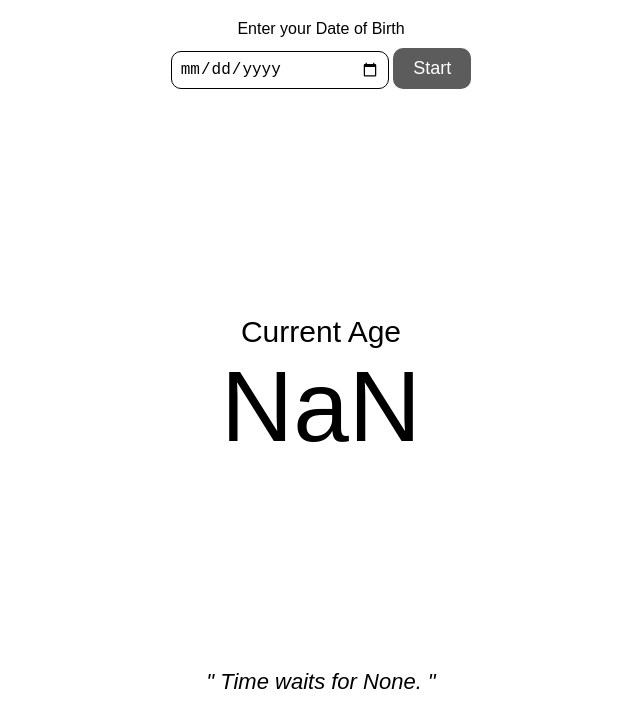
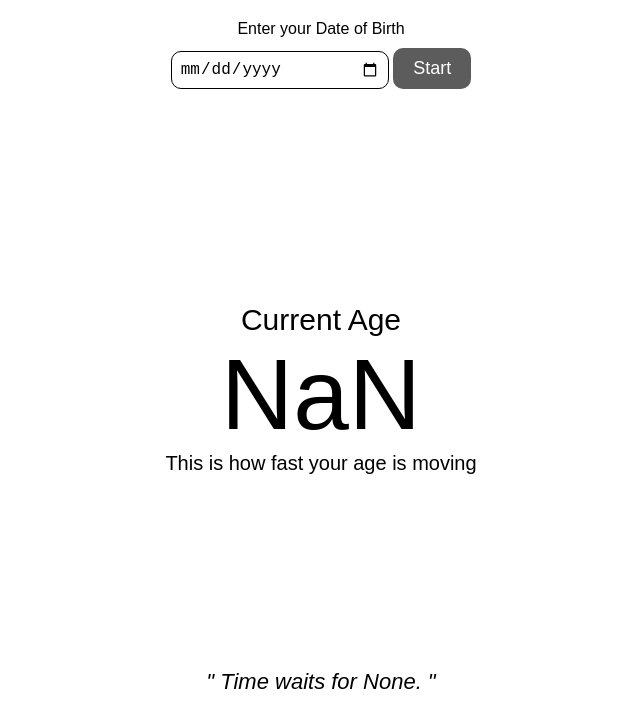
Before and after one commit to nikhitkumar00/Age-Calculator, a plain HTML site: page index.html in a window 1280 px wide. Both pictures are taken after a click on the button "Start". Shown: the whole page, without its empty margins (319-959 px from the left). Drawn offline with Linux system fonts and the light colour scheme.

Commit message:
added caption for time importance

```diff
--- a/index.html
+++ b/index.html
@@ -18,6 +18,7 @@
     <div class="result">
         <p>Current Age</p>
         <span id="result">0</span>
+        <p id="imp" class="captions" >This is how fast your age is moving</p>
     </div>
     <div class="quotes" id="quotes">" Time waits for None. "</div>
     <script src="script.js"></script>
--- a/script.js
+++ b/script.js
@@ -1,6 +1,7 @@
 const dob = document.getElementById("dob");
 const result = document.getElementById("result");
 const quotes = document.getElementById("quotes");
+const imp = document.getElementById("imp")
 
 function startAgeUpdate() {
 	const date = new Date(dob.value);
@@ -15,9 +16,10 @@ function startAgeUpdate() {
 		}, 1000);
 	}, 6000);
 	setInterval(() => {
+		imp.classList.add("caption")
 		const current = new Date();
 		const age = current - date;
-		result.innerText = (age / 1000 / 60 / 60 / 24 / 365.25).toPrecision(10);
+		result.innerText = (age / 1000 / 60 / 60 / 24 / 365.25).toPrecision(11);
 	}, 100);
 }
 const quotesArray = [
--- a/styles.css
+++ b/styles.css
@@ -70,6 +70,16 @@ span {
 	opacity: 0;
 }
 
+.captions {
+	font-size: 20px;
+	opacity: 0;
+	transition: opacity 1s ease-in-out;
+}
+
+.caption {
+	opacity: 1;
+}
+
 @media screen and (max-width: 500px) {
 	body {
 		height: 100vh;
@@ -96,4 +106,8 @@ span {
 	.quotes {
 		font-size: 20px;
 	}
+
+	.captions {
+		font-size: 18px;
+	}
 }
```
